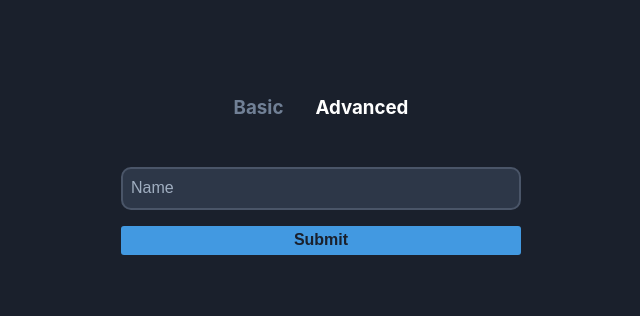
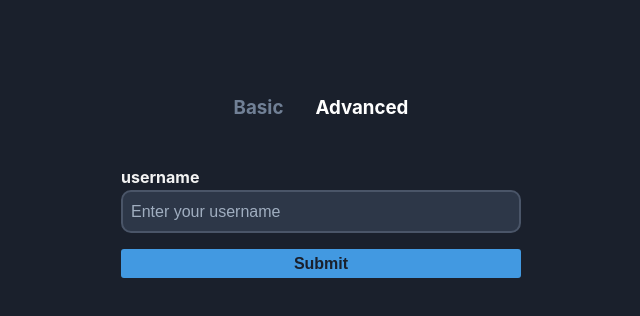
Before and after one commit to iprakritip/formik_tut, a React (Create React App) app: page / in a window 1280 px wide. Both pictures are taken after a click on the element "Advanced". Shown: the top 316 px of the page, without its empty margins (319-959 px from the left). Built offline with nearby package versions, Linux system fonts and the light colour scheme.

Commit message:
create a custom input linked to formik

```diff
--- a/src/components/AdvancedForm.js
+++ b/src/components/AdvancedForm.js
@@ -1,27 +1,21 @@
 import { Field, Form, Formik } from "formik";
+import { advancedSchema } from "../schemas";
+import CustomInput from "./CustomInput";
 
 const AdvancedForm = () => {
   return (
     <Formik
-      initialValues={{ name: '' }}
-    //  onSubmit={(values, actions) => {
-    //    setTimeout(() => {
-    //      alert(JSON.stringify(values, null, 2));
-    //      actions.setSubmitting(false);
-    //    }, 1000);
-    //  }}
+      initialValues={{ name: '',jobType:'', acceptedTos:false }}
+      validationSchema={advancedSchema}
     >
       {props => (
         <Form>
-          <Field type="text" name="name" placeholder="Name" />
-          {/* <input
-            type="text"
-            onChange={props.handleChange}
-            onBlur={props.handleBlur}
-            value={props.values.name}
-            name="name"
-          /> */}
-          {/* {props.errors.name && <div id="feedback">{props.errors.name}</div>} */}
+          <CustomInput
+          label="username"
+          name="username"
+          type="text"
+          placeholder="Enter your username"
+          />
           <button type="submit">Submit</button>
         </Form>
       )}
--- /dev/null
+++ b/src/components/CustomInput.js
@@ -0,0 +1,17 @@
+import { useField } from 'formik';
+import React from 'react'
+
+const CustomInput = ({label,...props}) => {
+    const [field, meta] = useField(props.name);
+    console.log("field",field);
+    console.log("meta",meta);
+  return (
+    <>
+    <label>{label}</label>
+    <input {...field} {...props} className={meta.touched && meta.error?'input-error':''}/>
+    {meta.touched && meta.error && <p className="error">{meta.error}</p>}
+    </>
+  )
+}
+
+export default CustomInput
--- a/src/schemas/index.js
+++ b/src/schemas/index.js
@@ -10,3 +10,17 @@ export const basicSchema = yup.object().shape({
     password: yup.string().min(2).matches(passwordRules, { message: "Please create a stronger password." }).required("Required"),
     confirmPassword: yup.string().oneOf([yup.ref('password'), null], "Passwords must match").required("Required")
 })
+
+export const advancedSchema = yup.object().shape({
+    username: yup
+      .string()
+      .min(3, "Username must be at least 3 characters long")
+      .required("Required"),
+    jobType: yup
+      .string()
+      .oneOf(["designer", "developer", "manager", "other"], "Invalid Job Type")
+      .required("Required"),
+    acceptedTos: yup
+      .boolean()
+      .oneOf([true], "Please accept the terms of service"),
+  });
```
